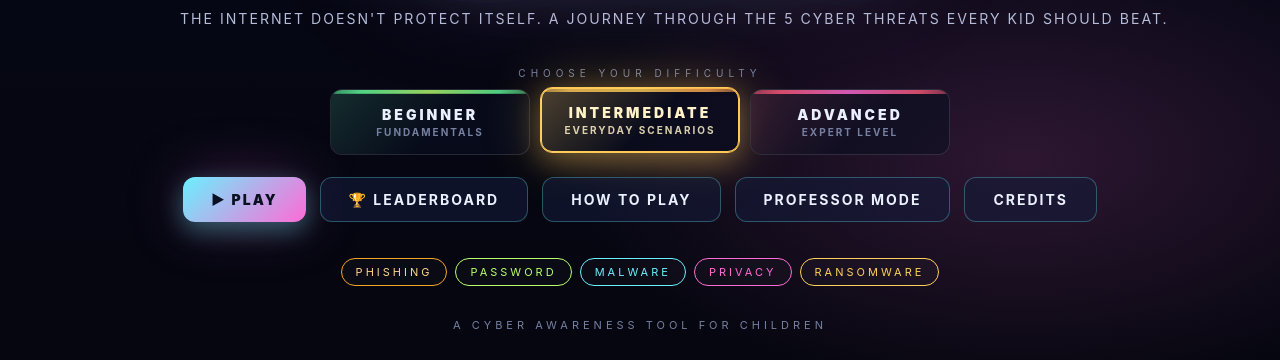
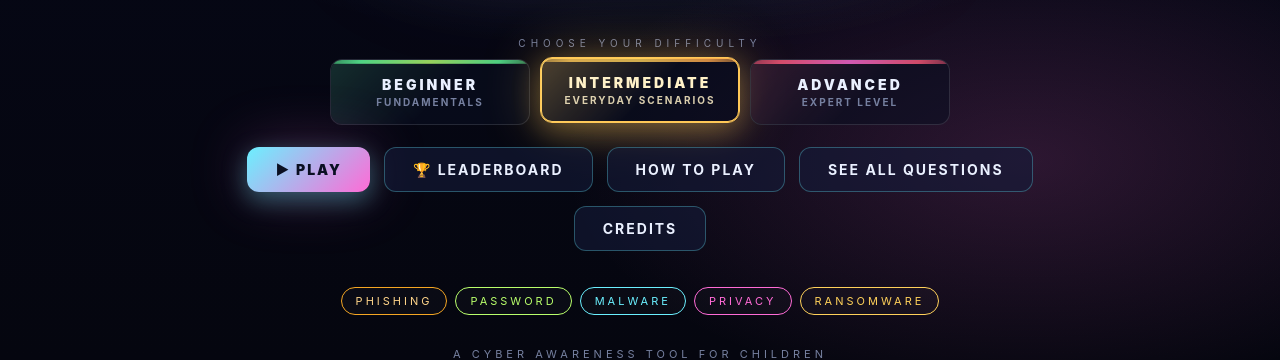
Before and after one commit to halkuwaiti/cyber-quest, a website: page index.html in a window 1280 px wide. Shown: the part 440-800 px from the top of the page. Drawn offline with Linux system fonts and the light colour scheme.

Commit message:
Rename Professor Mode to See All Questions

```diff
--- a/index.html
+++ b/index.html
@@ -79,7 +79,7 @@
         <button class="btn btn-primary" id="btn-play">▶  PLAY</button>
         <button class="btn" id="btn-leaderboard">🏆 LEADERBOARD</button>
         <button class="btn" id="btn-howto">HOW TO PLAY</button>
-        <button class="btn" id="btn-professor">PROFESSOR MODE</button>
+        <button class="btn" id="btn-professor">SEE ALL QUESTIONS</button>
         <button class="btn" id="btn-credits">CREDITS</button>
       </div>
 
@@ -175,9 +175,9 @@
   <!-- Professor Mode panel — full question bank with correct answers highlighted -->
   <div id="professor-screen" class="overlay">
     <div class="panel glass professor-panel">
-      <h2>PROFESSOR MODE</h2>
+      <h2>ALL QUESTIONS</h2>
       <div class="professor-intro">
-        Every question in the game, grouped by difficulty and threat. Correct answers are highlighted in green. Explanations appear below each question. No gameplay required — this is the verification view.
+        Every question in the game, grouped by difficulty and threat. Correct answers are highlighted in green, with a short explanation under each one. You can read all of them here without playing.
       </div>
       <div class="professor-tabs" id="prof-tabs">
         <button class="prof-tab is-active" data-prof-diff="BEGINNER">BEGINNER</button>
```
